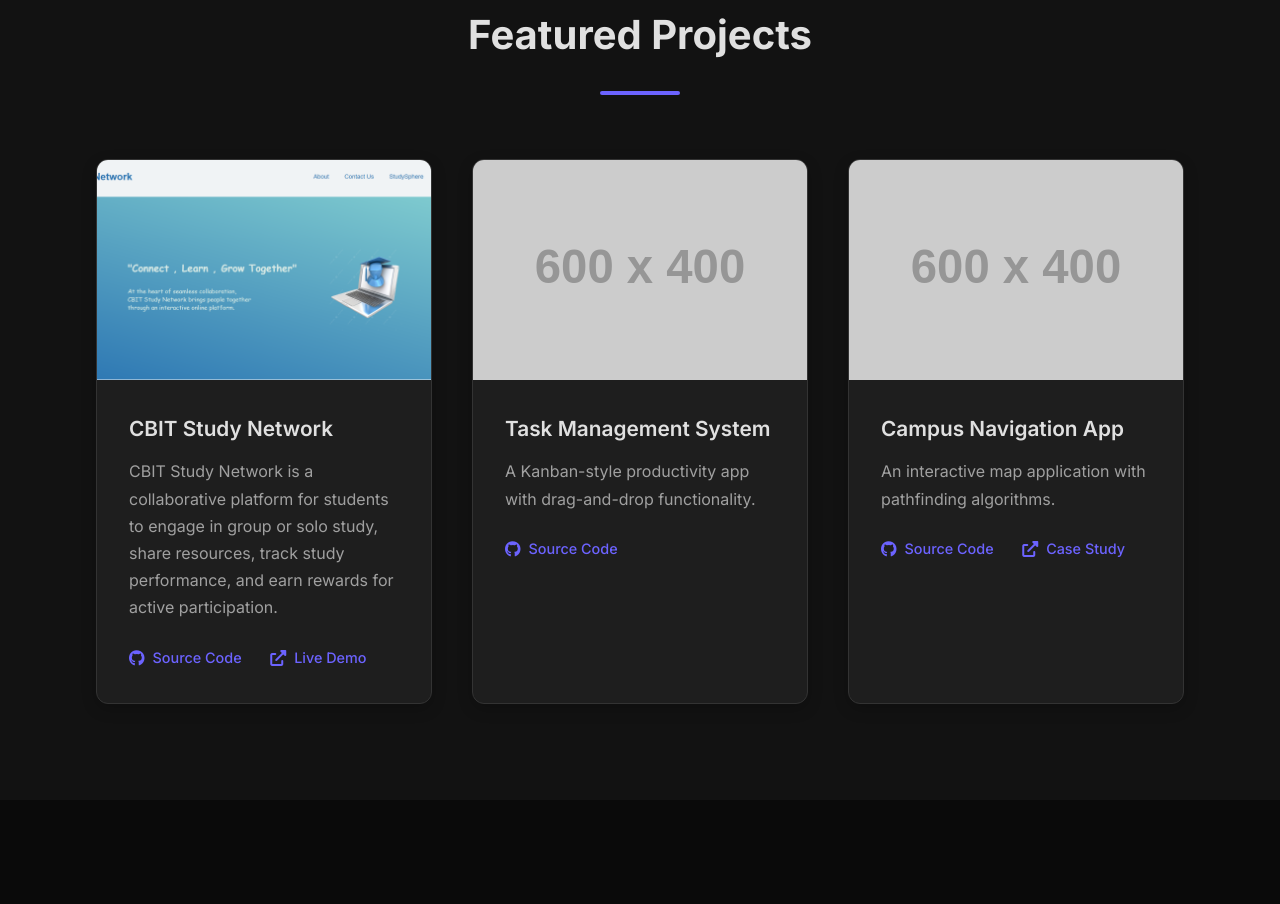
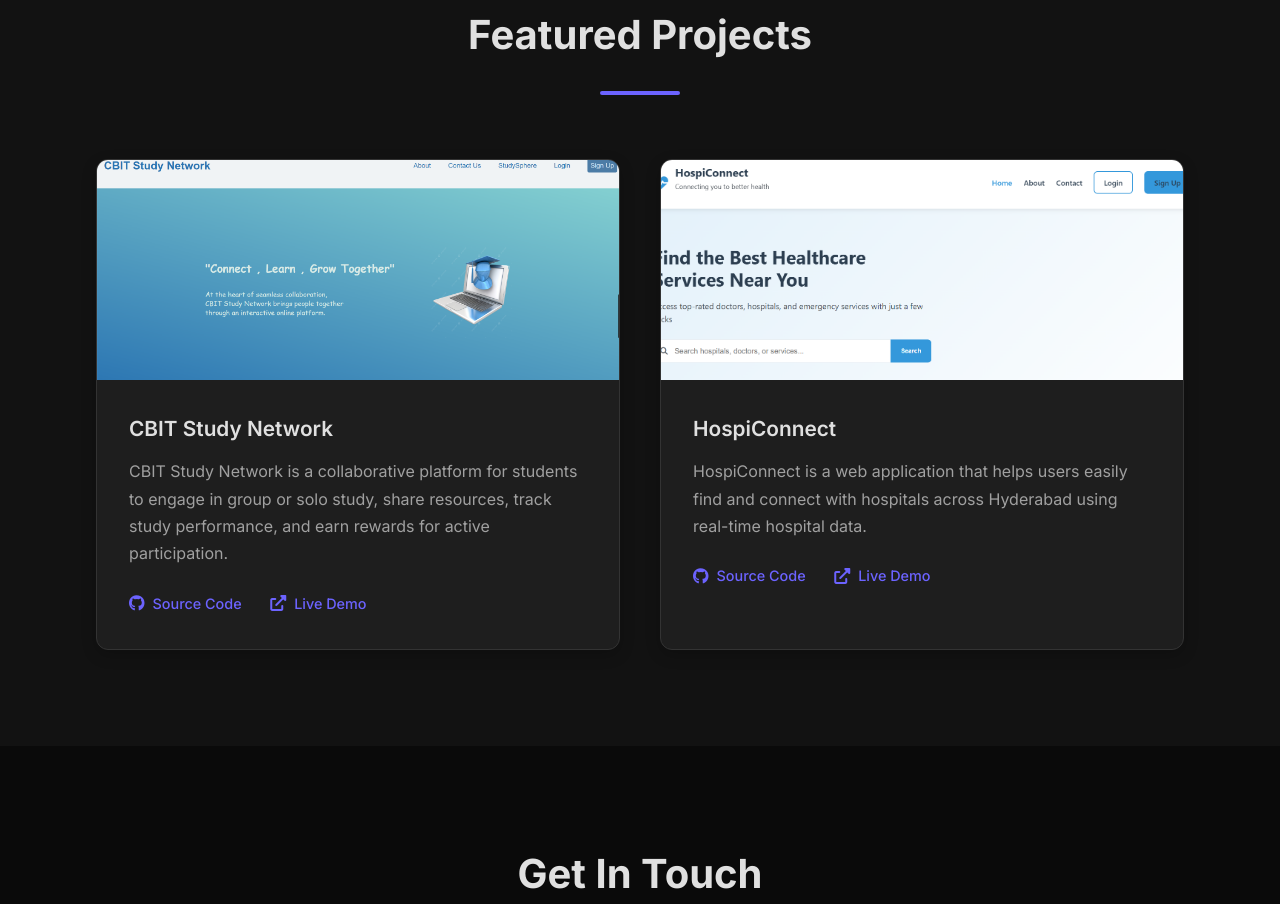
Before and after one commit to Sneha-Amballa/Portfolio, a plain HTML site: page portfolio.html in a window 1280 px wide. Shown: the part 2564-3468 px from the top of the page. Drawn offline with Linux system fonts and the light colour scheme; placeholder pictures from the web are drawn by us.

Commit message:
portfolio

```diff
--- a/portfolio.html
+++ b/portfolio.html
@@ -535,9 +535,9 @@
                 </div>
                 <div class="about-text">
                     <h3>Computer Science Student & Developer</h3>
-                    <p>I'm currently pursuing my Bachelor's degree in Computer Science with a focus on software engineering principles and web technologies. My academic journey has provided me with a strong foundation in algorithms, data structures, and system design.</p>
+                    <p>I'm currently pursuing my Bachelor's degree in Computer Science with a focus on software engineering principles and web technologies. My academic journey has provided me with a strong foundation in problem solving and data structures.</p>
                     <p>Beyond coursework, I actively engage in personal projects and competitive programming to sharpen my skills. I'm particularly interested in full-stack development.</p>
-                    <a href="Sneha_Resume.pdf" class="btn">Download Resume</a>
+                    <a href="Sneha_Amballa_Resume.pdf" class="btn">Download Resume</a>
                 </div>
             </div>
         </div>
@@ -602,27 +602,18 @@
                 </div>
                 <div class="project-card">
                     <div class="project-img">
-                        <img src="https://via.placeholder.com/600x400" alt="Task Management System">
+                        <img src="hospiconnect.png" alt="HospiConnect">
                     </div>
                     <div class="project-info">
-                        <h3>Task Management System</h3>
-                        <p>A Kanban-style productivity app with drag-and-drop functionality.</p>
+                        <h3>HospiConnect</h3>
+                        <p>HospiConnect is a web application that helps users easily find and connect with hospitals across Hyderabad using real-time hospital data.</p>
                         <div class="project-links">
-                            <a href="#"><i class="fab fa-github"></i> Source Code</a>
+                            <a href="https://github.com/Sneha-Amballa/HospiConnect.git"><i class="fab fa-github"></i> Source Code</a>
+                            <a href="https://hospiconnect.netlify.app/"><i class="fas fa-external-link-alt"></i> Live Demo</a>
+
                         </div>
                     </div>
                 </div>
-                <div class="project-card">
-                    <div class="project-img">
-                        <img src="https://via.placeholder.com/600x400" alt="Campus Navigation App">
-                    </div>
-                    <div class="project-info">
-                        <h3>Campus Navigation App</h3>
-                        <p>An interactive map application with pathfinding algorithms.</p>
-                        <div class="project-links">
-                            <a href="#"><i class="fab fa-github"></i> Source Code</a>
-                            <a href="#"><i class="fas fa-external-link-alt"></i> Case Study</a>
-                        </div>
                     </div>
                 </div>
             </div>
@@ -643,7 +634,7 @@
                     <h3>Connect With Me</h3>
                     <div class="social-links">
                         <a href="https://github.com/Sneha-Amballa" title="GitHub"><i class="fab fa-github"></i></a>
-                        <a href="www.linkedin.com/in/sneha-amballa-147646308" title="LinkedIn"><i class="fab fa-linkedin-in"></i></a>
+                        <a href="https://www.linkedin.com/in/sneha-amballa-147646308/" title="LinkedIn"><i class="fab fa-linkedin-in"></i></a>
                     </div>
                 </div>
                 <div class="contact-form">
```
Also changed, not shown: 2 other files.
